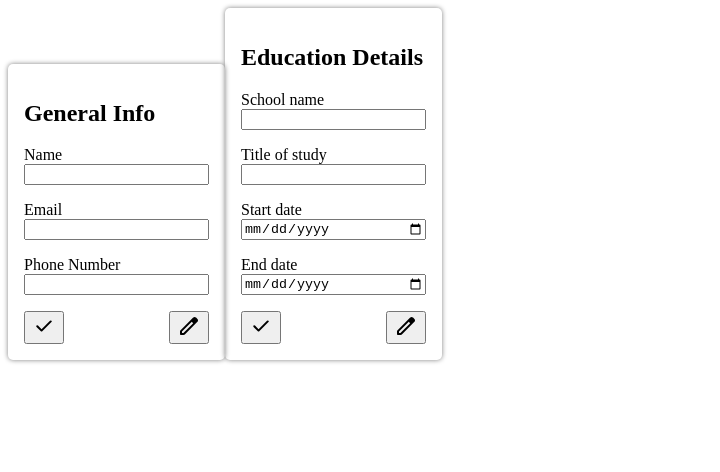
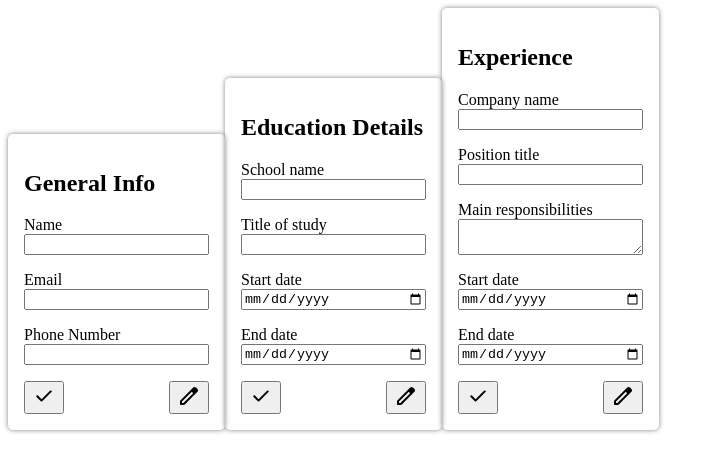
Before and after one commit to BinoManjesh/resume-maker, a React (Vite) app: page / in a window 1280 px wide. Shown: the top 472 px of the page, without its empty margins (0-720 px from the left). Built offline with nearby package versions, Linux system fonts and the light colour scheme.

Commit message:
Add experience form

```diff
--- a/src/components/form/Experience.jsx
+++ b/src/components/form/Experience.jsx
@@ -1,3 +1,39 @@
-function Experience() {}
+import Form from "./Form";
+import Input from "./Input";
+import { useState } from "react";
+
+function Experience() {
+  const [name, setName] = useState("");
+  const [title, setTitle] = useState("");
+  const [responsibilities, setResponsibilites] = useState("");
+  const [startDate, setStartDate] = useState("");
+  const [endDate, setEndDate] = useState("");
+  return (
+    <Form heading="Experience">
+      <ul>
+        <Input name="Company name" value={name} setValue={setName} />
+        <Input name="Position title" value={title} setValue={setTitle} />
+        <Input
+          name="Main responsibilities"
+          type="textarea"
+          value={responsibilities}
+          setValue={setResponsibilites}
+        />
+        <Input
+          name="Start date"
+          type="date"
+          value={startDate}
+          setValue={setStartDate}
+        />
+        <Input
+          name="End date"
+          type="date"
+          value={endDate}
+          setValue={setEndDate}
+        />
+      </ul>
+    </Form>
+  );
+}
 
 export default Experience;
--- a/src/components/form/Input.jsx
+++ b/src/components/form/Input.jsx
@@ -1,18 +1,23 @@
 import "../../styles/input.css";
 
 function Input({ name, id = name, type = "text", value, setValue }) {
+  const inputProps = {
+    id: id,
+    value: value,
+    type: type,
+    onChange: (e) => {
+      setValue(e.target.value);
+    },
+  };
   return (
     <>
       <li className="input-field">
         <label htmlFor={id}>{name}</label>
-        <input
-          id={id}
-          value={value}
-          type={type}
-          onChange={(e) => {
-            setValue(e.target.value);
-          }}
-        />
+        {type == "textarea" ? (
+          <textarea {...inputProps} />
+        ) : (
+          <input {...inputProps} />
+        )}
       </li>
     </>
   );
--- a/src/styles/app.css
+++ b/src/styles/app.css
@@ -3,3 +3,7 @@ ul {
   padding: 0;
   margin: 0;
 }
+
+textarea {
+  resize: vertical;
+}
```
